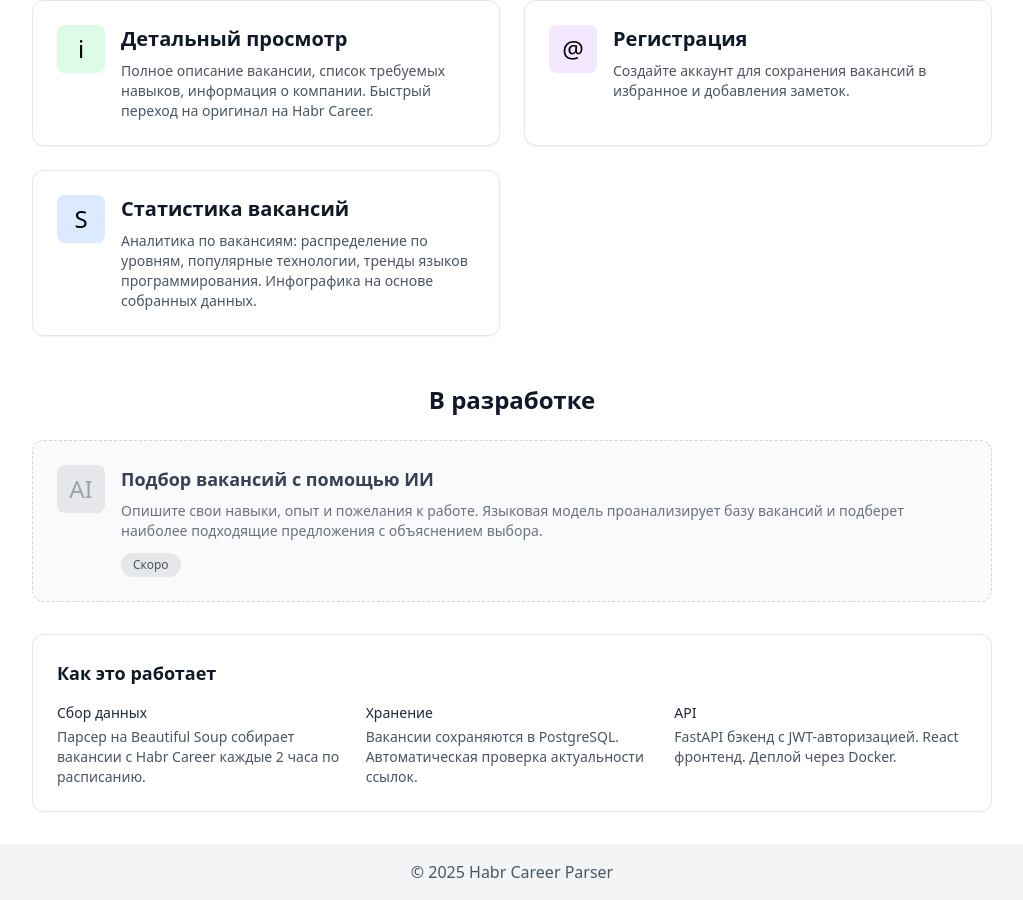
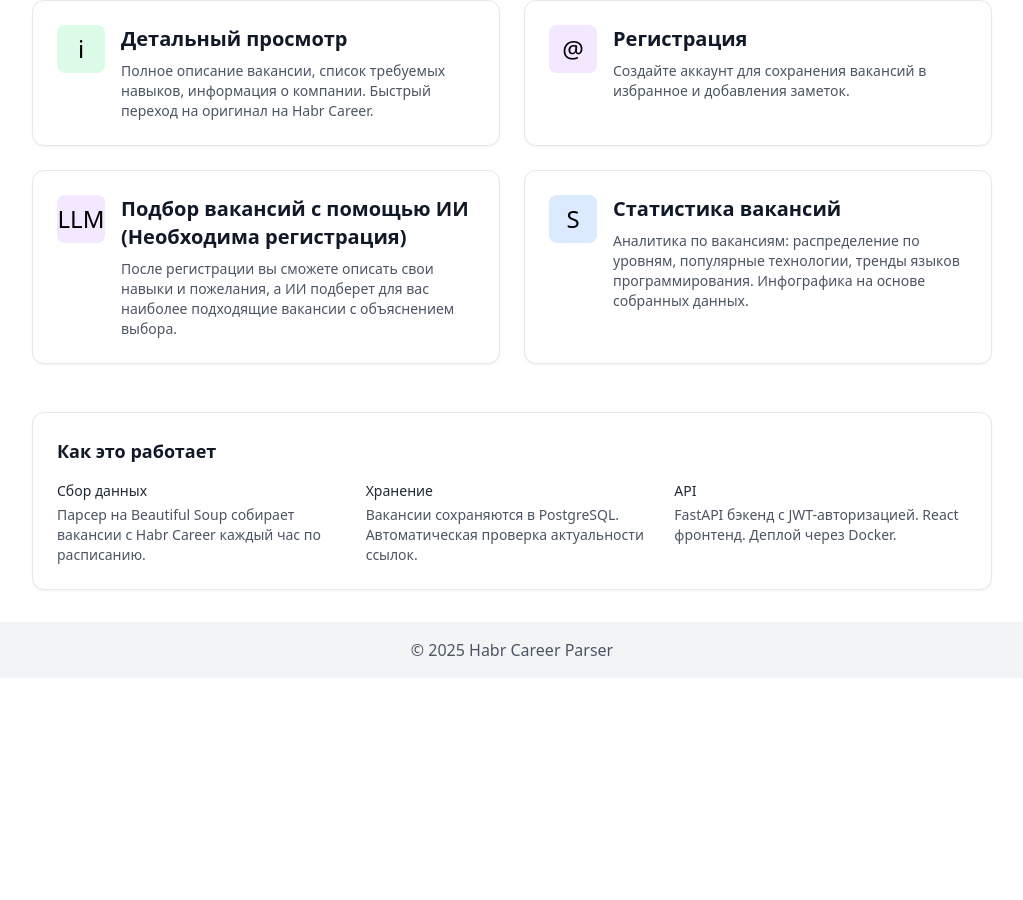
Before and after one commit to JustStepan/Habr.Career.Helper, a React app in the folder frontend/: page /habr-vacancies/ in a window 1280 px wide. Shown: the part 443-1343 px from the top of the page, without its empty margins (128-1151 px from the left). After the commit the page ends 1121 px from the top, so only its background shows below. Built offline with nearby package versions, Linux system fonts and the light colour scheme; the HTML template or start-up script is replaced by a standard one.

Commit message:
change main page

```diff
--- a/frontend/src/pages/HomePage.jsx
+++ b/frontend/src/pages/HomePage.jsx
@@ -104,6 +104,29 @@ function HomePage() {
                     </div>
                 </Link>
 
+                {/* ИИ поиск вакансий */}
+                <Link
+                    to={token ? "/llm-search" : "/register"}
+                    className="group bg-white p-6 rounded-xl shadow-sm border border-gray-200 hover:shadow-lg hover:border-blue-300 transition-all"
+                >
+                    <div className="flex items-start gap-4">
+                        <div className="w-12 h-12 bg-purple-100 rounded-lg flex items-center justify-center text-2xl flex-shrink-0">
+                            LLM
+                        </div>
+                        <div>
+                            <h2 className="text-xl font-bold text-gray-900 mb-2 group-hover:text-blue-600 transition-colors">
+                                {token ? "Подбор вакансий с помощью ИИ" : "Подбор вакансий с помощью ИИ (Необходима регистрация)"}
+                            </h2>
+                            <p className="text-gray-600 text-sm">
+                                {token
+                                    ? "Опишите свои навыки, опыт и пожелания к работе. Языковая модель проанализирует базу вакансий и подберет наиболее подходящие предложения."
+                                    : "После регистрации вы сможете описать свои навыки и пожелания, а ИИ подберет для вас наиболее подходящие вакансии с объяснением выбора."
+                                }
+                            </p>
+                        </div>
+                    </div>
+                </Link>
+
                 {/* Статистика */}
                 <Link
                     to="/statistics"
@@ -126,44 +149,13 @@ function HomePage() {
                 </Link>
             </div>
 
-            {/* Будущие возможности */}
-            <div className="mb-8">
-                <h2 className="text-2xl font-bold text-gray-900 mb-6 text-center">
-                    В разработке
-                </h2>
-
-                <div className="grid grid-cols-1 gap-6">
-                    {/* AI подбор */}
-                    <div className="bg-gray-50 p-6 rounded-xl border border-dashed border-gray-300">
-                        <div className="flex items-start gap-4">
-                            <div className="w-12 h-12 bg-gray-200 rounded-lg flex items-center justify-center text-2xl flex-shrink-0 text-gray-400">
-                                AI
-                            </div>
-                            <div>
-                                <h3 className="text-lg font-bold text-gray-700 mb-2">
-                                    Подбор вакансий с помощью ИИ
-                                </h3>
-                                <p className="text-gray-500 text-sm">
-                                    Опишите свои навыки, опыт и пожелания к работе.
-                                    Языковая модель проанализирует базу вакансий и подберет
-                                    наиболее подходящие предложения с объяснением выбора.
-                                </p>
-                                <span className="inline-block mt-3 px-3 py-1 bg-gray-200 text-gray-600 text-xs rounded-full">
-                                    Скоро
-                                </span>
-                            </div>
-                        </div>
-                    </div>
-                </div>
-            </div>
-
             {/* Техническая информация */}
             <div className="bg-white p-6 rounded-xl shadow-sm border border-gray-200">
                 <h3 className="text-lg font-bold text-gray-900 mb-4">Как это работает</h3>
                 <div className="grid grid-cols-1 md:grid-cols-3 gap-4 text-sm text-gray-600">
                     <div>
                         <p className="font-medium text-gray-800 mb-1">Сбор данных</p>
-                        <p>Парсер на Beautiful Soup собирает вакансии с Habr Career каждые 2 часа по расписанию.</p>
+                        <p>Парсер на Beautiful Soup собирает вакансии с Habr Career каждый час по расписанию.</p>
                     </div>
                     <div>
                         <p className="font-medium text-gray-800 mb-1">Хранение</p>
```
Also changed, not shown: 1 other file (tests, documents, lock files or other folders).
